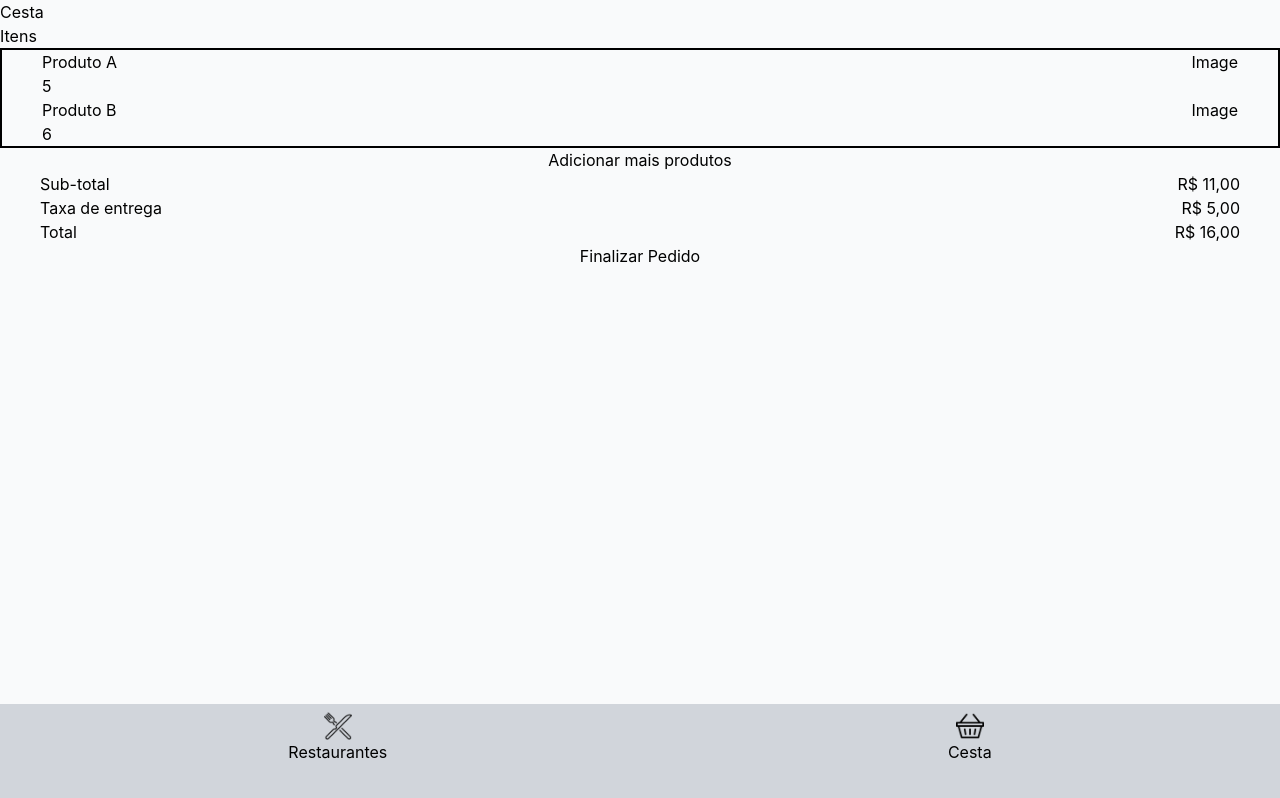
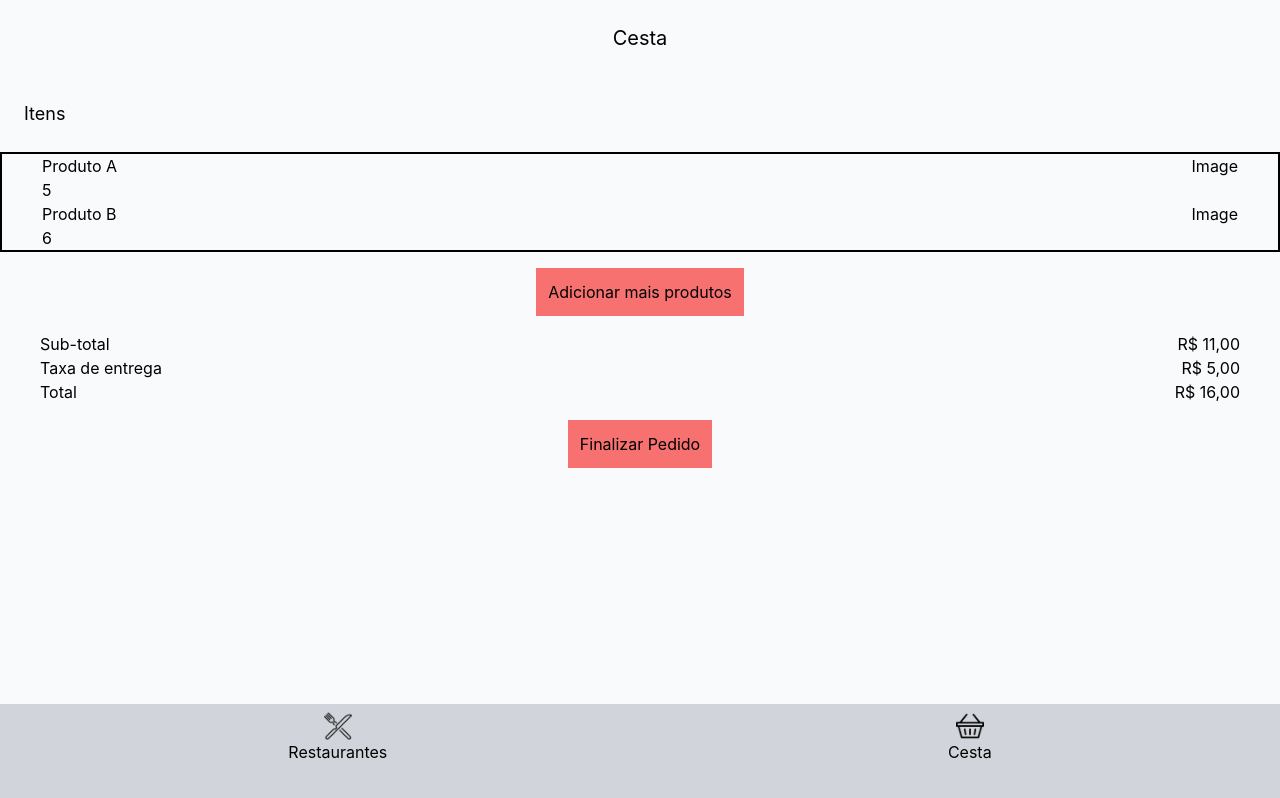
Before and after one commit to GabrielNSD/projeto-PES-ifood, a React (Create React App) app in the folder frontend/ifood/: page /cesta in a window 1280 px wide. Built offline with nearby package versions, Linux system fonts and the light colour scheme.

Commit message:
small design tweaks

```diff
--- a/frontend/ifood/src/components/ProductTile.tsx
+++ b/frontend/ifood/src/components/ProductTile.tsx
@@ -7,6 +7,8 @@
   price: 10.99,
   imageUrl:
     "https://external-content.duckduckgo.com/iu/?u=http%3A%2F%2Flearn.compactappliance.com%2Fwp-content%2Fuploads%2F2015%2F06%2Fhamburger.png&f=1&nofb=1",
+  productId: 1,
+  restaurantId: 1,
 };
 
 const ProductTile = (props: any) => {
@@ -20,34 +22,48 @@
     setCont((prevState) => prevState - 1);
   };
 
+  const addProductHandler = () => {
+    const productToAdd = {
+      title: mockProduct.name,
+      quantity: cont,
+    };
+    //api call to add product to basket (use restaurant id and productID)
+    console.log(productToAdd);
+  };
+
   console.log(cont);
 
   return (
-    <div className="flex border-2 border-black w-full mb-4">
-      <div className="border-2 border-red-200 w-2/5 m-2 self-center">
+    <div className="flex w-full mb-4">
+      <div className="  w-2/5 m-2 self-center">
         <img src={mockProduct.imageUrl} alt="imagem" className="h-15 w-15" />
       </div>
       <div>
-        <h1>Product Title</h1>
+        <h1>{mockProduct.name}</h1>
         <p className="text-xs">{mockProduct.description}</p>
         <div className="flex justify-between">
           <p className="text-sm">R${mockProduct.price}</p>
           <div className="flex items-center">
             <button
-              className="border-2 bg-red-400 self-center"
+              className="bg-red-400 self-center px-1"
               disabled={cont === 1 ? true : false}
               onClick={removeOneButtonHandler}
             >
               -
             </button>
-            <p>{cont}</p>
+            <p className="px-2">{cont}</p>
             <button
-              className="border-2 bg-red-400 self-center"
+              className="bg-red-400 self-center px-1"
               onClick={addOneButtonHandler}
             >
               +
             </button>
-            <button>Adicionar</button>
+            <button
+              className="bg-red-400 self-center p-1 mx-2"
+              onClick={addProductHandler}
+            >
+              Adicionar
+            </button>
           </div>
         </div>
       </div>
--- a/frontend/ifood/src/pages/Basket/index.tsx
+++ b/frontend/ifood/src/pages/Basket/index.tsx
@@ -15,13 +15,17 @@
   const taxaDeEntrega = 5;
 
   useEffect(() => {
+    //chama api
+    //setListaData(resultadoAPI)
+  });
+  useEffect(() => {
     setSubTotal(mockList.reduce((acc, cur) => acc + cur.price, 0));
   }, [listData]);
   return (
     <Layout>
       <div className="flex flex-col flex-1">
-        <div>Cesta</div>
-        <h2 className="w-screen self-start">Itens</h2>
+        <h1 className="self-center p-6 text-xl ">Cesta</h1>
+        <h2 className="w-screen self-start text-medium text-lg p-6">Itens</h2>
         <section className="w-screen border-2 border-black flex flex-col flex-5">
           {mockList.map((item: any) => (
             <div key={item.id} className="flex justify-between px-10">
@@ -34,7 +38,7 @@
           ))}
         </section>
         <button
-          className="self-center"
+          className="self-center bg-red-400 p-3 m-4"
           onClick={() => {
             history.goBack();
           }}
@@ -63,7 +67,9 @@
             </span>
           </div>
         </section>
-        <button>Finalizar Pedido</button>
+        <button className="self-center bg-red-400 p-3 m-4">
+          Finalizar Pedido
+        </button>
       </div>
     </Layout>
   );
```
